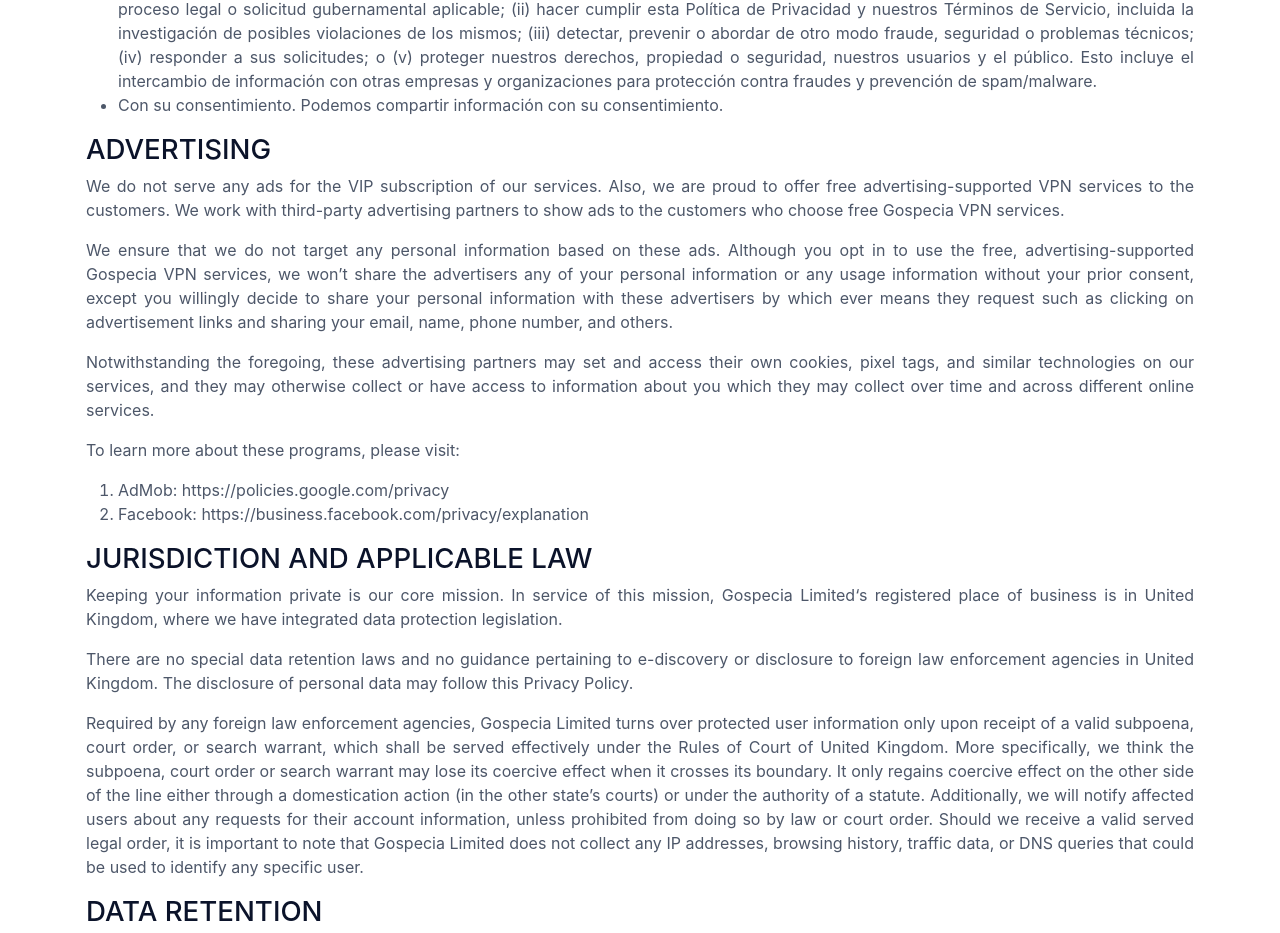
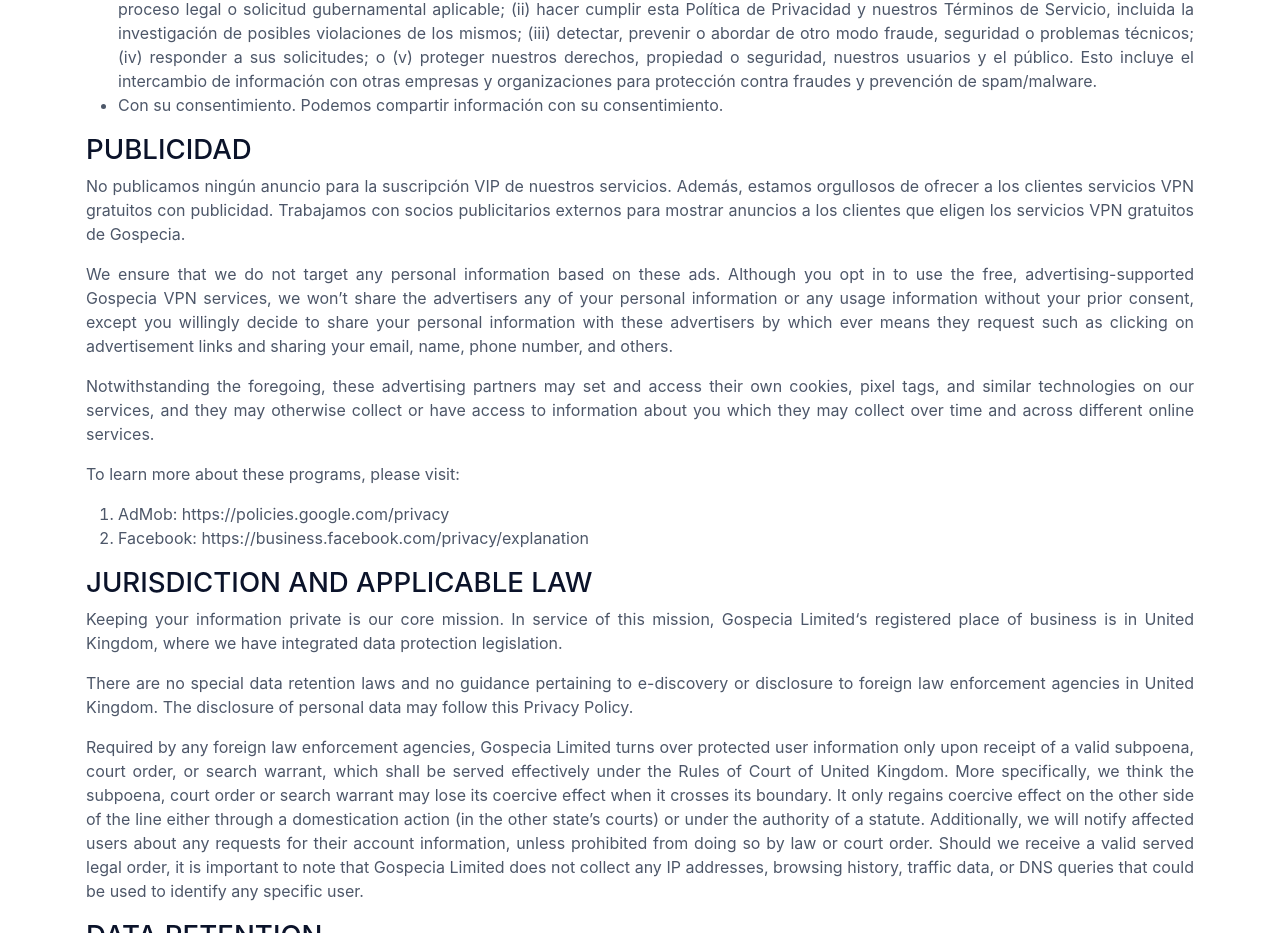
Before and after one commit to Dze237/Gospecia_Privacy_Policy_Spanish, a plain HTML site: page index.html in a window 1280 px wide. Shown: the part 3536-4469 px from the top of the page. Drawn offline with Linux system fonts and the light colour scheme.

Commit message:
Update index.html

```diff
--- a/index.html
+++ b/index.html
@@ -263,14 +263,13 @@
 		</ul>
 
 
-		<h3>ADVERTISING</h3>
+		<h3>PUBLICIDAD</h3>
 
 
 
-		<p>We do not serve any ads for the VIP subscription of our services. Also, we are proud to offer free
-			advertising-supported VPN services to the customers. We work with third-party advertising partners to
-			show
-			ads to the customers who choose free Gospecia VPN services.</p>
+		<p>No publicamos ningún anuncio para la suscripción VIP de nuestros servicios.
+			Además, estamos orgullosos de ofrecer a los clientes servicios VPN gratuitos con publicidad.
+			Trabajamos con socios publicitarios externos para mostrar anuncios a los clientes que eligen los servicios VPN gratuitos de Gospecia.</p>
 
 
 
```
